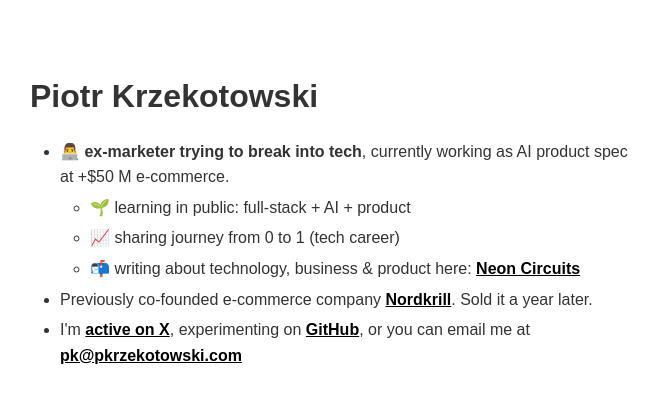
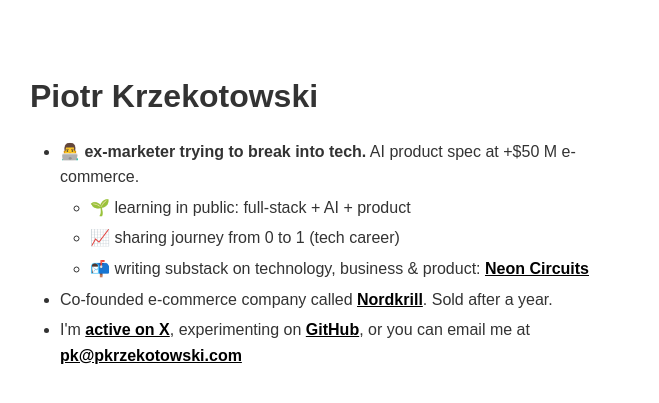
Before and after one commit to pkrzekotowski/pkrzekotowski.github.io, a Jekyll site: the page built from index.markdown, in a window 1280 px wide. Shown: the top 403 px of the page, without its empty margins (310-969 px from the left). Built offline with Jekyll 4.4.1, drawn with Linux system fonts in a browser that asks for light colours.

Commit message:
updated website

```diff
--- a/_layouts/minimalist.html
+++ b/_layouts/minimalist.html
@@ -38,13 +38,13 @@
     <div class="main-content">
     <h1>Piotr Krzekotowski</h1>
     <ul>
-        <li>👨‍💻 <b>ex-marketer trying to break into tech</b>, currently working as AI product spec at +$50 M e-commerce.</li>
+        <li>👨‍💻 <b>ex-marketer trying to break into tech.</b> AI product spec at +$50 M e-commerce.</li>
         <ul>
             <li>🌱 learning in public: full-stack + AI + product</li>
             <li>📈 sharing journey from 0 to 1 (tech career)</li>
-            <li>📬 writing about technology, business & product here: <a href="https://neoncircuits.substack.com/">Neon Circuits</a></li>
+            <li>📬 writing substack on technology, business & product: <a href="https://neoncircuits.substack.com/">Neon Circuits</a></li>
         </ul>
-        <li>Previously co-founded e-commerce company <a href="https://www.instagram.com/nordkrillpl/">Nordkrill</a>. Sold it a year later.</li>
+        <li>Co-founded e-commerce company called <a href="https://www.instagram.com/nordkrillpl/">Nordkrill</a>. Sold after a year.</li>
         <li>I'm <a href="https://x.com/krzekotowskip">active on X</a>, experimenting on <a href="https://github.com/pkrzekotowski">GitHub</a>, or you can email me at <a href="mailto:pk@pkrzekotowski.com">pk@pkrzekotowski.com</a></li>
         </ul>
     </div>
```
